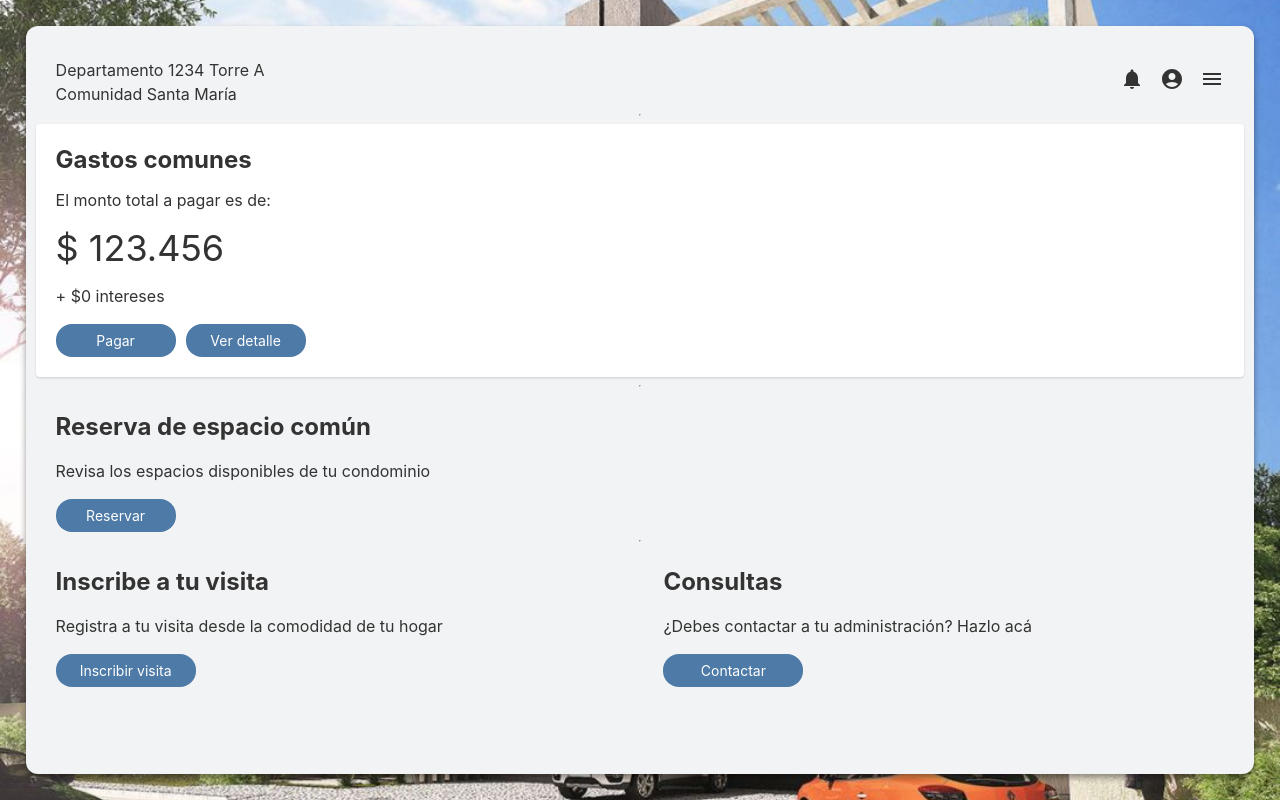
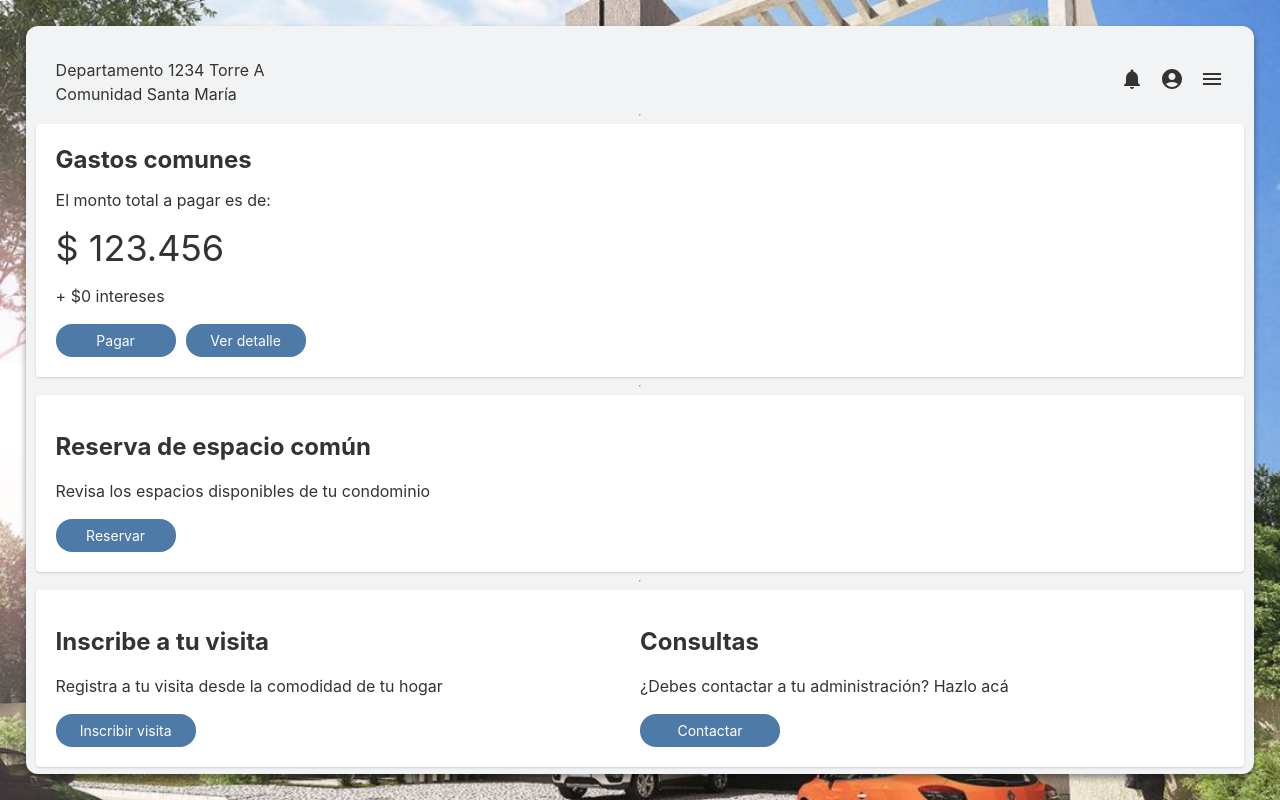
Before and after one commit to retamaish/INF322-DIU-ComunidadEdificio, a React app: page / in a window 1280 px wide. Built offline with nearby package versions, Linux system fonts and the light colour scheme; the HTML template or start-up script is replaced by a standard one.

Commit message:
Estructura y estilos de home.jsx actualizados

```diff
--- a/src/components/sections/home/HomeGoToCommonSpaces.jsx
+++ b/src/components/sections/home/HomeGoToCommonSpaces.jsx
@@ -5,7 +5,7 @@ import { useNavigate } from 'react-router-dom'
 export const HomeGoToCommonSpaces = () => {
   const navigate = useNavigate()
   return (
-    <div className='home__mid' style={{ width: '100%' }}>
+    <div className='home_common-spaces'>
       <H1 className='bold'>Reserva de espacio común</H1>
       <P>Revisa los espacios disponibles de tu condominio</P>
       <button className='button button__submit' onClick={() => navigate('reservar-espacios-comunes')} style={{ width: '120px' }}>Reservar</button>
--- a/src/components/sections/home/HomeGoToFAQ.jsx
+++ b/src/components/sections/home/HomeGoToFAQ.jsx
@@ -6,7 +6,7 @@ export const HomeGoToFAQ = () => {
   const navigate = useNavigate()
 
   return (
-    <div className='home__bottom__faq' style={{ width: '48%' }}>
+    <div className='home__bottom__faq'>
       <H1 className='bold'>Consultas</H1>
       <P>¿Debes contactar a tu administración? Hazlo acá</P>
       <button className='button button__submit' onClick={() => navigate('preguntas-frecuentes')} style={{ width: '140px' }}>Contactar</button>
--- a/src/components/sections/home/HomeGoToVisits.jsx
+++ b/src/components/sections/home/HomeGoToVisits.jsx
@@ -6,7 +6,7 @@ export const HomeGoToVisits = () => {
   const navigate = useNavigate()
 
   return (
-    <div className='home__bottom__visits' style={{ width: '48%' }}>
+    <div className='home__bottom__visits'>
       <H1 className='bold'>Inscribe a tu visita</H1>
       <P>Registra a tu visita desde la comodidad de tu hogar</P>
       <button className='button button__submit' onClick={() => navigate('inscribir-visitas')} style={{ width: '140px' }}>Inscribir visita</button>
--- a/src/pages/Home.jsx
+++ b/src/pages/Home.jsx
@@ -46,7 +46,7 @@ export const Home = () => {
 
         <hr />
 
-        <div className='home__bottom' style={{ display: 'flex', justifyContent: 'space-between', width: '100%' }}>
+        <div className='home__bottom'>
           {/* Sección Izquierda */}
           <HomeGoToVisits />
 
--- a/src/stylesheets/home/home.scss
+++ b/src/stylesheets/home/home.scss
@@ -20,6 +20,12 @@
     &__bottom {
         display: flex;
         flex-direction: row;
+        justify-content: space-between;
+        width: 100%;
+        box-shadow: rgba(196, 198, 207, 0.8) 0px 1px 2px;
+        padding: 20px;
+        border-radius: 4px;
+        background-color: #fff;
 
         &__faq {
             width: 50%;
@@ -46,3 +52,16 @@
         gap: 10px;
     }
 }
+
+.home_common-spaces{
+    width: 100%;
+    background-color: #fff;
+    box-shadow: rgba(196, 198, 207, 0.8) 0px 1px 2px;
+    padding: 20px;
+    border-radius: 4px;
+}
+
+.home_faq,
+.home_visits{
+    width: 48%;
+}
```
